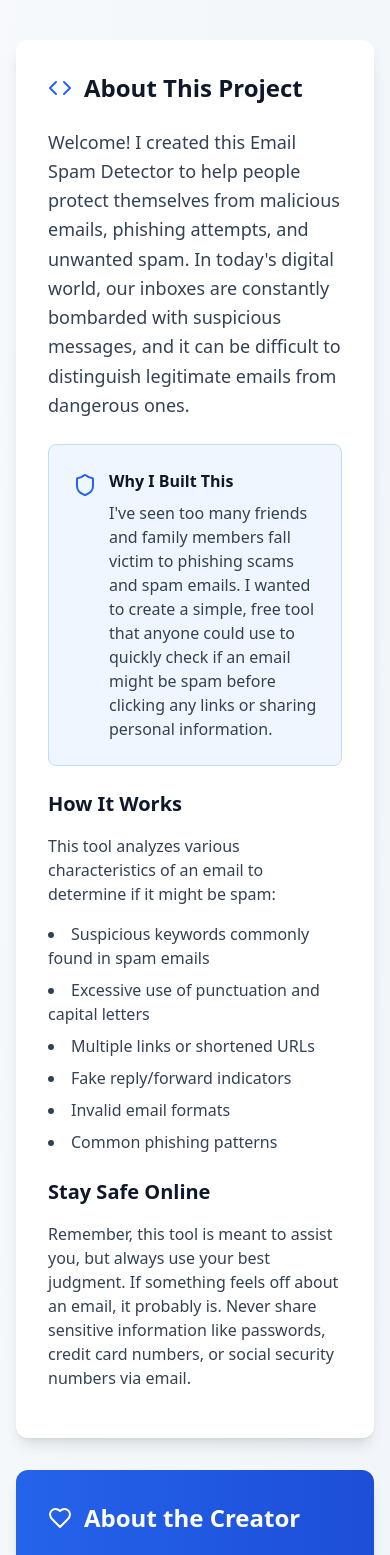
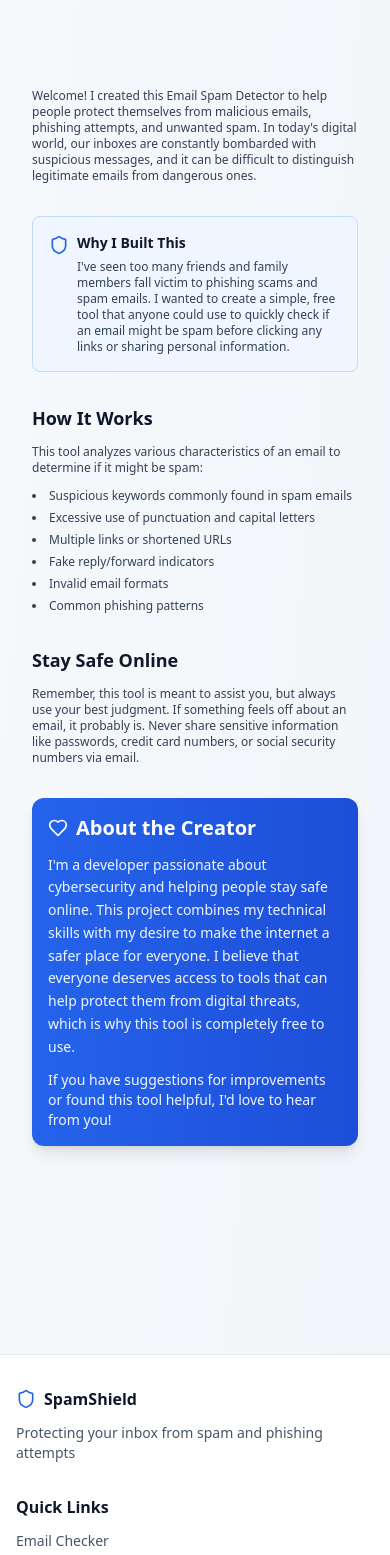
Before and after one commit to hassan2nwar/SpamShield, a React (Vite) app: page / in a window 390 px wide. Shown: the part 2080-3635 px from the top of the page. Built offline with nearby package versions, Linux system fonts and the light colour scheme.

Commit message:
Update AboutSection.tsx

```diff
--- a/src/components/AboutSection.tsx
+++ b/src/components/AboutSection.tsx
@@ -1,41 +1,50 @@
-import { Code, Shield, Heart } from 'lucide-react';
+/// File: src/components/AboutSection.tsx
+import React from 'react';
+import { Shield, Heart } from 'lucide-react'; // Make sure these icons are installed/imported
 
-function AboutSection() {
+const AboutSection: React.FC = () => {
   return (
-    <div className="space-y-8">
-      <div className="bg-white rounded-xl shadow-lg p-8">
-        <div className="flex items-center gap-3 mb-6">
-          <Code className="w-6 h-6 text-blue-600" />
-          <h2 className="text-2xl font-bold text-slate-900">About This Project</h2>
-        </div>
-
-        <div className="prose prose-slate max-w-none">
-          <p className="text-lg text-slate-700 leading-relaxed mb-6">
-            Welcome! I created this Email Spam Detector to help people protect themselves from
-            malicious emails, phishing attempts, and unwanted spam. In today's digital world,
-            our inboxes are constantly bombarded with suspicious messages, and it can be difficult
-            to distinguish legitimate emails from dangerous ones.
+    <div className="max-w-6xl mx-auto px-4 sm:px-6 lg:px-8 py-12 sm:py-16 space-y-8">
+      {/* Introduction */}
+      <p className="text-slate-700 text-xs sm:text-sm md:text-base">
+        Welcome! I created this Email Spam Detector to help people protect
+        themselves from malicious emails, phishing attempts, and unwanted spam.
+        In today's digital world, our inboxes are constantly bombarded with
+        suspicious messages, and it can be difficult to distinguish legitimate
+        emails from dangerous ones.
       </p>
 
-          <div className="bg-blue-50 border border-blue-200 rounded-lg p-6 mb-6">
-            <div className="flex items-start gap-3">
-              <Shield className="w-6 h-6 text-blue-600 flex-shrink-0 mt-1" />
+      {/* Why I Built This */}
+      <div className="bg-blue-50 border border-blue-200 rounded-lg p-4 sm:p-6">
+        <div className="flex items-start gap-2 sm:gap-3">
+          <Shield
+            className="w-5 h-5 sm:w-6 sm:h-6 text-blue-600 flex-shrink-0 mt-0.5 sm:mt-1"
+            aria-hidden="true"
+          />
           <div>
-                <h3 className="font-semibold text-slate-900 mb-2">Why I Built This</h3>
-                <p className="text-slate-700">
-                  I've seen too many friends and family members fall victim to phishing scams and
-                  spam emails. I wanted to create a simple, free tool that anyone could use to quickly
-                  check if an email might be spam before clicking any links or sharing personal information.
+            <h3 className="font-semibold text-slate-900 mb-1.5 sm:mb-2 text-sm sm:text-base">
+              Why I Built This
+            </h3>
+            <p className="text-slate-700 text-xs sm:text-sm md:text-base">
+              I've seen too many friends and family members fall victim to
+              phishing scams and spam emails. I wanted to create a simple, free
+              tool that anyone could use to quickly check if an email might be
+              spam before clicking any links or sharing personal information.
             </p>
           </div>
         </div>
       </div>
 
-          <h3 className="text-xl font-bold text-slate-900 mb-4">How It Works</h3>
-          <p className="text-slate-700 mb-4">
-            This tool analyzes various characteristics of an email to determine if it might be spam:
+      {/* How It Works */}
+      <div>
+        <h3 className="text-lg sm:text-xl font-bold text-slate-900 mb-3 sm:mb-4">
+          How It Works
+        </h3>
+        <p className="text-slate-700 mb-3 sm:mb-4 text-xs sm:text-sm md:text-base">
+          This tool analyzes various characteristics of an email to determine if
+          it might be spam:
         </p>
-          <ul className="list-disc list-inside space-y-2 text-slate-700 mb-6">
+        <ul className="list-disc list-inside space-y-1.5 sm:space-y-2 text-slate-700 mb-4 sm:mb-6 text-xs sm:text-sm md:text-base">
           <li>Suspicious keywords commonly found in spam emails</li>
           <li>Excessive use of punctuation and capital letters</li>
           <li>Multiple links or shortened URLs</li>
@@ -43,33 +52,41 @@ function AboutSection() {
           <li>Invalid email formats</li>
           <li>Common phishing patterns</li>
         </ul>
+      </div>
 
-          <h3 className="text-xl font-bold text-slate-900 mb-4">Stay Safe Online</h3>
-          <p className="text-slate-700 mb-4">
-            Remember, this tool is meant to assist you, but always use your best judgment. If something
-            feels off about an email, it probably is. Never share sensitive information like passwords,
-            credit card numbers, or social security numbers via email.
+      {/* Stay Safe Online */}
+      <div>
+        <h3 className="text-lg sm:text-xl font-bold text-slate-900 mb-3 sm:mb-4">
+          Stay Safe Online
+        </h3>
+        <p className="text-slate-700 text-xs sm:text-sm md:text-base">
+          Remember, this tool is meant to assist you, but always use your best
+          judgment. If something feels off about an email, it probably is. Never
+          share sensitive information like passwords, credit card numbers, or
+          social security numbers via email.
         </p>
       </div>
+
+      {/* About the Creator */}
+      <aside className="bg-gradient-to-r from-blue-600 to-blue-700 rounded-xl shadow-lg p-4 sm:p-6 md:p-8 text-white">
+        <div className="flex items-center gap-2 sm:gap-3 mb-3 sm:mb-4">
+          <Heart className="w-5 h-5 sm:w-6 sm:h-6" aria-hidden="true" />
+          <h2 className="text-xl sm:text-2xl font-bold">About the Creator</h2>
         </div>
-
-      <div className="bg-gradient-to-r from-blue-600 to-blue-700 rounded-xl shadow-lg p-8 text-white">
-        <div className="flex items-center gap-3 mb-4">
-          <Heart className="w-6 h-6" />
-          <h2 className="text-2xl font-bold">About the Creator</h2>
-        </div>
-        <p className="text-blue-50 text-lg leading-relaxed">
-          I'm a developer passionate about cybersecurity and helping people stay safe online.
-          This project combines my technical skills with my desire to make the internet a safer
-          place for everyone. I believe that everyone deserves access to tools that can help
-          protect them from digital threats, which is why this tool is completely free to use.
+        <p className="text-blue-50 text-sm sm:text-base md:text-lg leading-relaxed">
+          I'm a developer passionate about cybersecurity and helping people stay
+          safe online. This project combines my technical skills with my desire
+          to make the internet a safer place for everyone. I believe that
+          everyone deserves access to tools that can help protect them from
+          digital threats, which is why this tool is completely free to use.
         </p>
-        <p className="text-blue-50 mt-4">
-          If you have suggestions for improvements or found this tool helpful, I'd love to hear from you!
+        <p className="text-blue-50 mt-3 sm:mt-4 text-sm sm:text-base">
+          If you have suggestions for improvements or found this tool helpful,
+          I'd love to hear from you!
         </p>
-      </div>
+      </aside>
     </div>
   );
-}
+};
 
 export default AboutSection;
```
Lines whose indentation alone changed are shown as unchanged.
